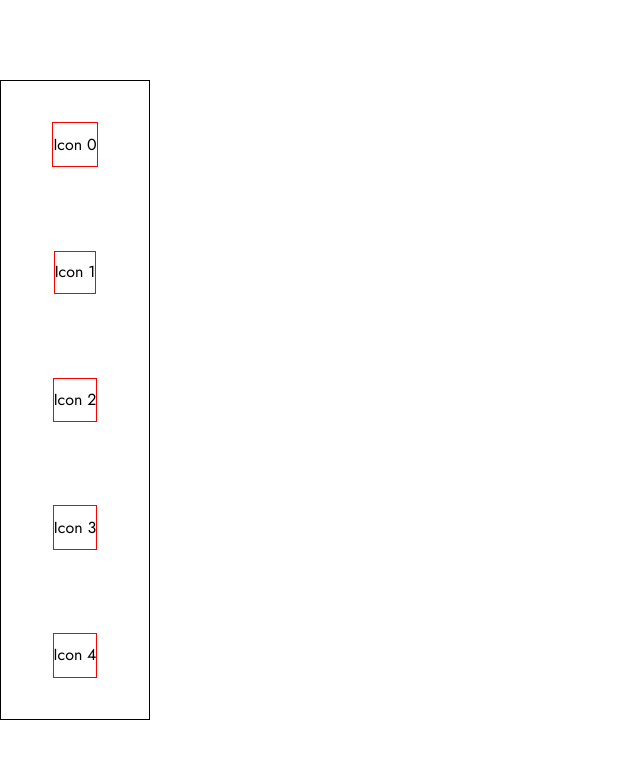
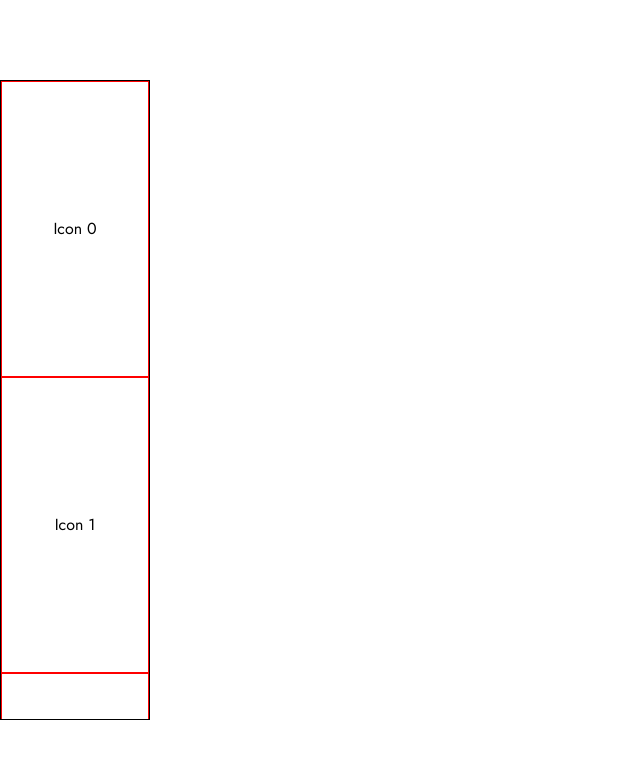
Before and after one commit to garrett-stewart-gs/next15-components, a Next.js app: page /carousels/vertical in a window 1280 px wide. Shown: the top 758 px of the page, without its empty margins (0-640 px from the left). Built offline with nearby package versions, Linux system fonts and the light colour scheme.

Commit message:
updates vertical carousel code to match horizontal carousel code update. mostly removed code to make the carousels more flexible in terms of use-case

```diff
--- a/app/carousels/vertical/page.jsx
+++ b/app/carousels/vertical/page.jsx
@@ -35,17 +35,17 @@ export default function VerticalPage() {
       }}>
 
         <VerticalCarouselWrapper
-          incrementAmount={5}
+          incrementAmount={2}
         >
           {
 
             dummyArray.map((article, index) => {
               return (
-                <article key={article.key}>
+                <article key={article.key} style={{width: "100%"}}>
                   <div
                     style={{
-                      flex: "1 0 5em",
-                      aspectRatio: "1",
+                      width: "100%",
+                      aspectRatio: "1 / 2",
                       display: "flex",
                       justifyContent: "center",
                       alignItems: "center",
--- a/components/scaffoldingComponents/HorizontalCarouselWrapper/index.jsx
+++ b/components/scaffoldingComponents/HorizontalCarouselWrapper/index.jsx
@@ -68,7 +68,6 @@ export default function HorizontalCarouselWrapper({ incrementAmount = 1, handleB
   // enable shift+scroll behavior USING SCROLL LISTENER HOOK
   const viewportRef = useHorizontalScrollListener(completeHandleBack, completeHandleNext);
 
-
   const translatePerItem = -100 / numberOfItems;
   const animationTime = transitionSpeed * incrementAmount;
 
--- a/components/scaffoldingComponents/VerticalCarouselWrapper/VerticalCarouselWrapper.module.css
+++ b/components/scaffoldingComponents/VerticalCarouselWrapper/VerticalCarouselWrapper.module.css
@@ -6,6 +6,8 @@
 }
 
 .yCarousel {
+  height: fit-content;
+  width: 100%;
   display:  flex;
   flex-direction: column;
   justify-content: flex-start;
@@ -14,6 +16,7 @@
 
 .yCarouselElement {
   width: 100%;
+  height: fit-content;
   display: flex;
   justify-content: center;
   align-items: center;
--- a/components/scaffoldingComponents/VerticalCarouselWrapper/index.jsx
+++ b/components/scaffoldingComponents/VerticalCarouselWrapper/index.jsx
@@ -5,23 +5,6 @@ import { useActiveIndex } from "@/utils/hooks/useActiveIndex";
 import { useVerticalSwipeTracker } from "@/utils/hooks/useSwipeTrackers";
 
 import styles from "./VerticalCarouselWrapper.module.css";
-
-const calculateHtmlProperties = (activeIndex, numberOfItems, incrementAmount, transitionSpeed) => {
-  const viewportHeight = 100;
-  const carouselHeight = viewportHeight * numberOfItems / incrementAmount;
-  const itemHeight = viewportHeight / numberOfItems;
-  const translatePercentage = -activeIndex * itemHeight;
-  const animationTime = transitionSpeed * incrementAmount;
-
-  return {
-    viewportHeight,
-    carouselHeight,
-    itemHeight,
-    translatePercentage,
-    animationTime,
-  };
-
-};
 
 const createVerticalScrollListener = (completeHandleBack, completeHandleNext) => {
   const viewportRef = useRef(null);
@@ -86,12 +69,8 @@ export default function VerticalCarouselWrapper({ incrementAmount = 1, handleBac
   // enable shift+scroll behavior USING SCROLL LISTENER HOOK
   const viewportRef = createVerticalScrollListener(completeHandleBack, completeHandleNext); // creates scroll listener and returns useRef object
 
-  const {
-    carouselHeight,
-    itemHeight,
-    translatePercentage,
-    animationTime
-  } = calculateHtmlProperties(activeIndex, numberOfItems, incrementAmount, transitionSpeed);
+  const translateAmount = -100 / numberOfItems;
+  const animationTime = transitionSpeed * incrementAmount;
 
   return (
     <main // carousel viewport
@@ -104,8 +83,8 @@ export default function VerticalCarouselWrapper({ incrementAmount = 1, handleBac
       <div // carousel (overflows the viewport)
         className={styles.yCarousel}
         style={{
-          height: `${carouselHeight}%`,
-          transform: `translateY(${translatePercentage}%)`,
+          // height: `${carouselHeight}%`,
+          transform: `translateY(${activeIndex * translateAmount}%)`,
           transition: `transform ${animationTime}s ease-out`,
         }}
       >
@@ -120,7 +99,7 @@ export default function VerticalCarouselWrapper({ incrementAmount = 1, handleBac
                   ${styles.yCarouselElement}
                   ${siblingNumber >= 0 && siblingNumber < incrementAmount ? styles.active : ""}
                 `}
-                style={{ height: `${itemHeight}%`, }}
+                // style={{ height: `${itemHeight}%`, }}
               >
                 {child}
               </div>
```
